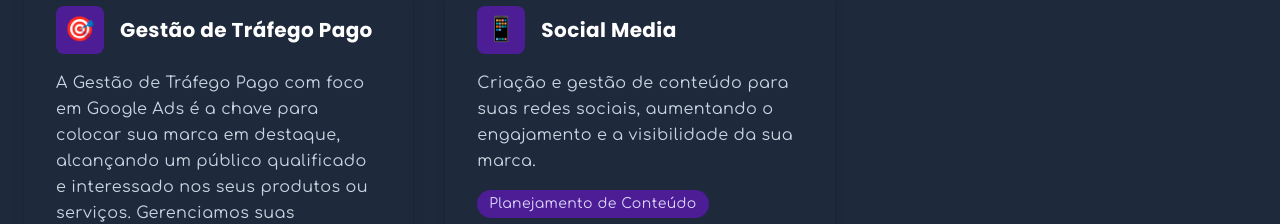
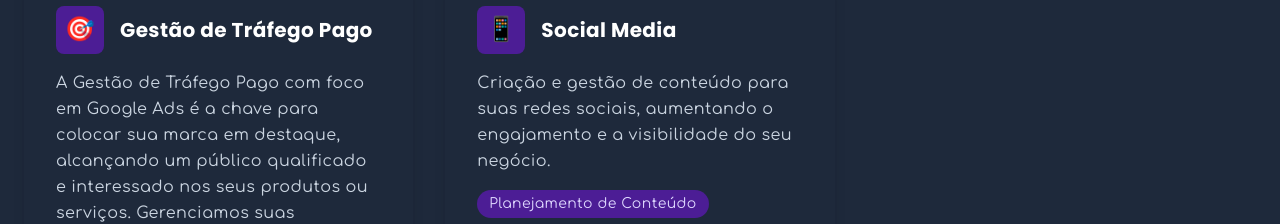
Before and after one commit to WizardCoderDevs/marketing-site, a Next.js app: page / in a window 1280 px wide. Shown: the part 1860-2084 px from the top of the page. Built offline with nearby package versions, Linux system fonts and the light colour scheme; no server answers.

Commit message:
fix: update service descriptions and titles to use consistent terminology, replacing 'marca' with 'negócio' for clarity

```diff
--- a/src/data/servicesData.ts
+++ b/src/data/servicesData.ts
@@ -81,7 +81,7 @@ const servicesData: ServiceData[] = [
       'Para empresas que necessitam de uma presença online mais robusta e detalhada, o website institucional com múltiplas páginas permite explorar cada aspecto do seu negócio com profundidade, oferecendo uma experiência completa ao visitante.',
     how: [
       '**Navegação Completa:** Estrutura com até 5 páginas interligadas por navegação e footer.',
-      '**Design Personalizado:** Criamos um layout exclusivo que reflete a identidade da sua marca.',
+      '**Design Personalizado:** Criamos um layout exclusivo que reflete a identidade do seu negócio.',
       '**Valor e Prazo Flexíveis:** O custo e o prazo variam de acordo com a complexidade.',
       '**Início Pós-Contrato:** O desenvolvimento começa após a validação do contrato.',
     ],
@@ -160,7 +160,7 @@ const servicesData: ServiceData[] = [
     id: 'social-media',
     title: 'Social Media',
     description:
-      'Criação e gestão de conteúdo para suas redes sociais, aumentando o engajamento e a visibilidade da sua marca.',
+      'Criação e gestão de conteúdo para suas redes sociais, aumentando o engajamento e a visibilidade do seu negócio.',
     icon: '📱',
     category: 'advertising',
     features: [
@@ -169,7 +169,7 @@ const servicesData: ServiceData[] = [
       'Gestão de Comunidade',
       'Relatórios de Performance',
     ],
-    tagline: 'Aumente o engajamento e a visibilidade da sua marca nas redes sociais',
+    tagline: 'Aumente o engajamento e a visibilidade do seu negócio nas redes sociais',
     how: [
       'Análise do perfil atual e definição de objetivos',
       'Criação de calendário editorial personalizado',
--- a/src/i18n/locales/pt-BR.json
+++ b/src/i18n/locales/pt-BR.json
@@ -9,7 +9,7 @@
     "badge": "Especialistas em Gestão de Tráfego",
     "titlePart1": "Acelere o",
     "titleHighlight": "Crescimento",
-    "titlePart2": "da sua Marca",
+    "titlePart2": "do seu Negócio",
     "subtitle": "Transformamos tráfego em resultados reais. Nossa estratégia de <paidTraffic>{{paidTraffic}}</paidTraffic> e <webDevelopment>{{webDevelopment}}</webDevelopment> impulsiona marcas para o próximo nível.",
     "paidTraffic": "gestão de tráfego pago",
     "webDevelopment": "desenvolvimento web",
@@ -143,7 +143,7 @@
       "description": "Para empresas que necessitam de uma presença online mais robusta e detalhada, o website institucional com múltiplas páginas permite explorar cada aspecto do seu negócio com profundidade, oferecendo uma experiência completa ao visitante.",
       "how": [
         "**Navegação Completa:** Estrutura com até 5 páginas interligadas por navegação e footer.",
-        "**Design Personalizado:** Criamos um layout exclusivo que reflete a identidade da sua marca.",
+        "**Design Personalizado:** Criamos um layout exclusivo que reflete a identidade do seu negócio.",
         "**Valor e Prazo Flexíveis:** O custo e o prazo variam de acordo com a complexidade.",
         "**Início Pós-Contrato:** O desenvolvimento começa após a validação do contrato."
       ],
@@ -212,8 +212,8 @@
     },
     "social-media": {
       "title": "Social Media",
-      "tagline": "Aumente o engajamento e a visibilidade da sua marca nas redes sociais",
-      "description": "Criação e gestão de conteúdo para suas redes sociais, aumentando o engajamento e a visibilidade da sua marca.",
+      "tagline": "Aumente o engajamento e a visibilidade do seu negócio nas redes sociais",
+      "description": "Criação e gestão de conteúdo para suas redes sociais, aumentando o engajamento e a visibilidade do seu negócio.",
       "how": [
         "Análise do perfil atual e definição de objetivos",
         "Criação de calendário editorial personalizado",
```
